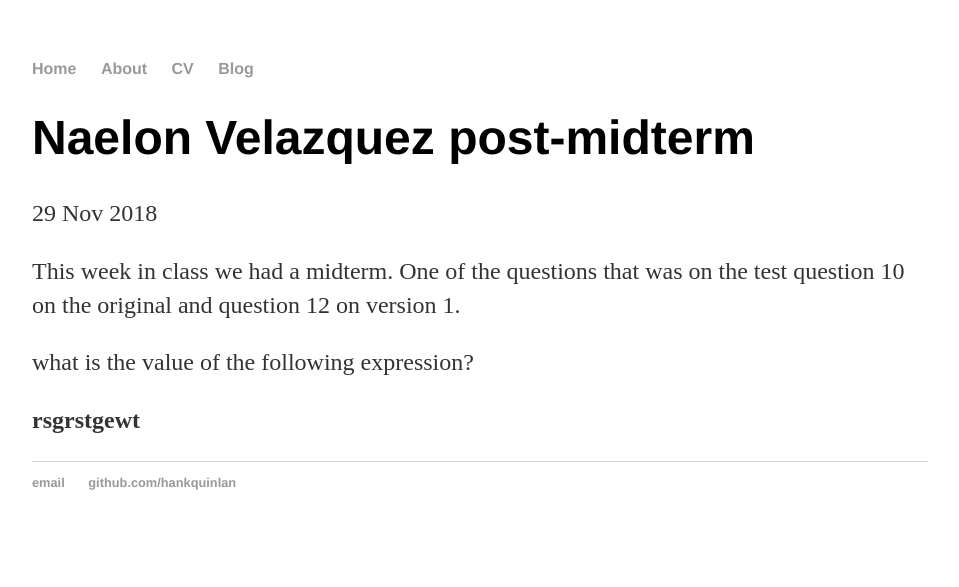
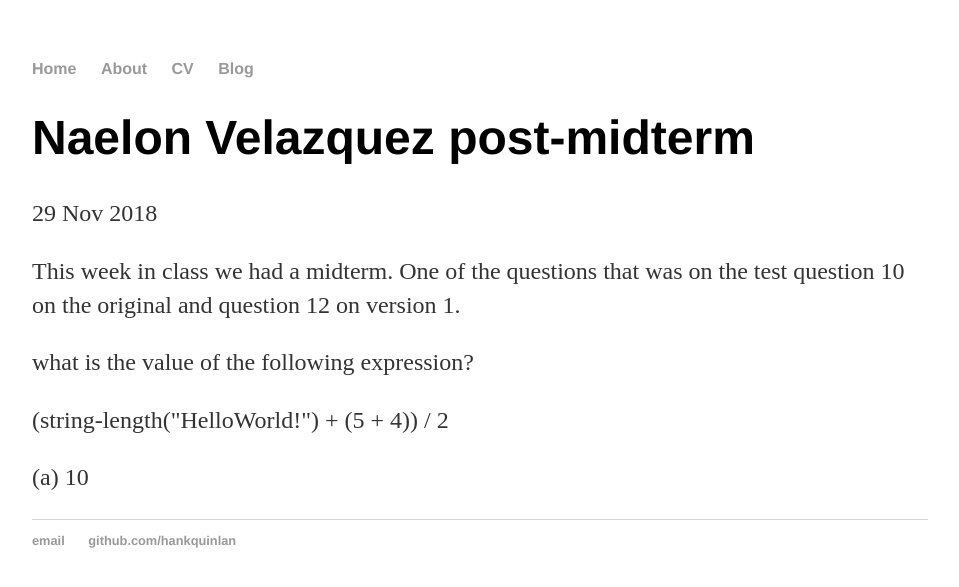
Before and after one commit to naelonv5318/naelonv5318.github.io, a Jekyll site: the page built from _posts/2018-11-29-Naelon-Velazquez-post-midterm.md, in a window 1280 px wide. Shown: the top 587 px of the page, without its empty margins (160-1119 px from the left). Built offline with Jekyll 4.4.1, drawn with Linux system fonts in a browser that asks for light colours.

Commit message:
Update 2018-11-29-Naelon-Velazquez-post-midterm.md

```diff
--- a/_posts/2018-11-29-Naelon-Velazquez-post-midterm.md
+++ b/_posts/2018-11-29-Naelon-Velazquez-post-midterm.md
@@ -6,4 +6,5 @@ date: 2018-11-29
 
 This week in class we had a midterm. One of the questions that was on the test question 10 on the original and question 12 on version 1.
 <p> what is the value of the following expression?</p>
-<b>rsgrstgewt</b>
+<p> (string-length("HelloWorld!") + (5 + 4)) / 2 </p>
+<p> (a) 10 </p>
```
